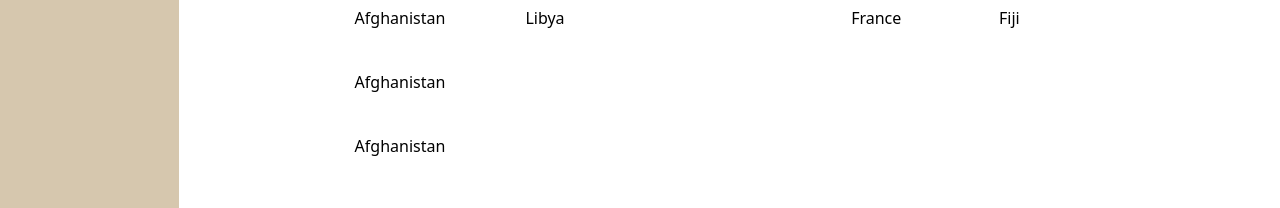
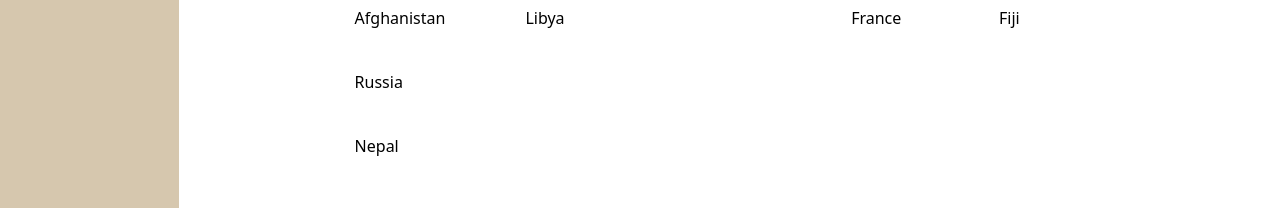
Before and after one commit to afaq01ahmad/SeProject, a React (Create React App) app: page /countries in a window 1280 px wide. Shown: the part 446-654 px from the top of the page. Built offline with nearby package versions, Linux system fonts and the light colour scheme.

Commit message:
Countries Names editted

```diff
--- a/src/Project/countries.jsx
+++ b/src/Project/countries.jsx
@@ -21,8 +21,8 @@ const Countries = () => {
                   <li className="lg:mt-[40px]">India</li>
                   <li className="lg:mt-[40px]">China</li>
                   <li className="lg:mt-[40px]">Afghanistan</li>
-                  <li className="lg:mt-[40px]">Afghanistan</li>
-                  <li className="lg:mt-[40px]">Afghanistan</li>
+                  <li className="lg:mt-[40px]">Russia</li>
+                  <li className="lg:mt-[40px]">Nepal</li>
                 </ul>
                 <ul className="">
                   <li className="lg:mt-[40px]">
```
